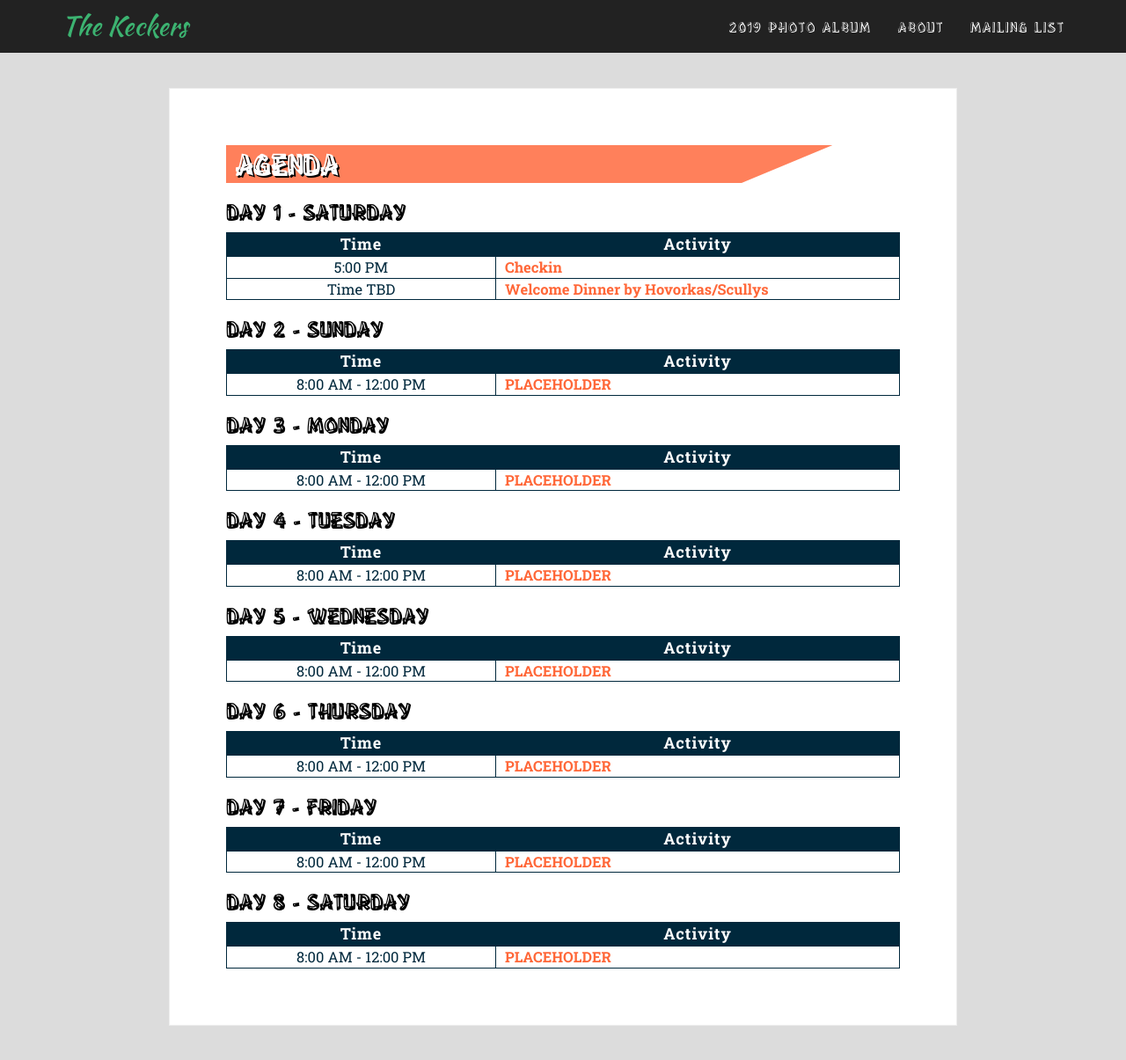
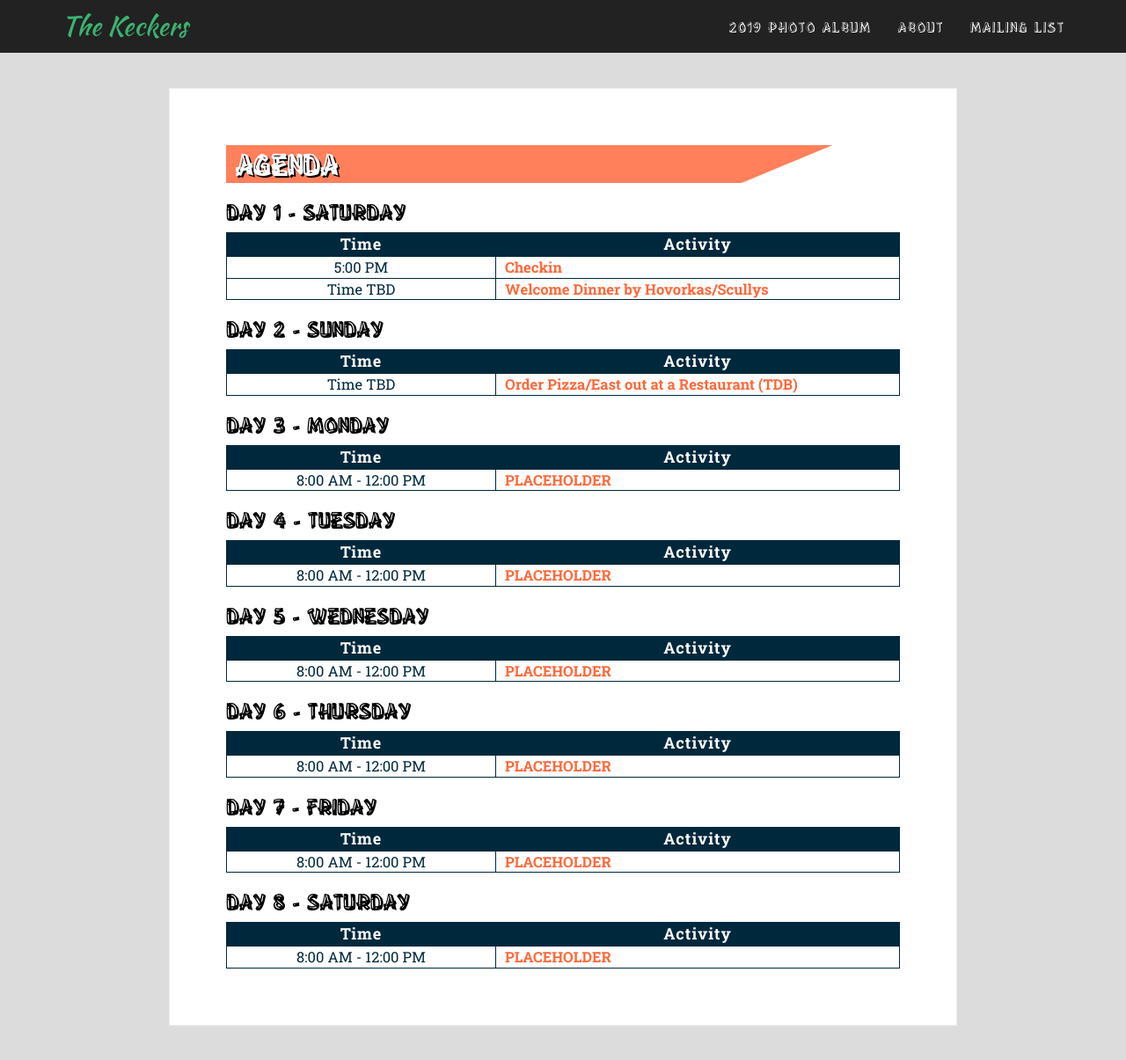
Before and after one commit to xb4r7x/xb4r7x.github.io, a Jekyll site: the page built from _2017_pages/agenda.html, in a window 1280 px wide and 1316 px high. Shown: the top 1205 px of the window at 88% size. Built offline with Jekyll 4.4.1, drawn with Linux system fonts in a browser that asks for light colours; some web fonts are replaced.

Commit message:
Update agendas_2.yml

```diff
--- a/_data/twenty_17/agendas_2.yml
+++ b/_data/twenty_17/agendas_2.yml
@@ -1,5 +1,5 @@
-- time: 8:00 AM - 12:00 PM
-  info: "<b>PLACEHOLDER</b>"
+- time: Time TBD
+  info: "<b>Order Pizza/East out at a Restaurant (TDB)</b>"
 
 #- time: 12:00 PM - 3:00 PM
 #  info: "<u>Title</u><br><b>Name</b><br><i>Position</i><br><br>Topic"
```
